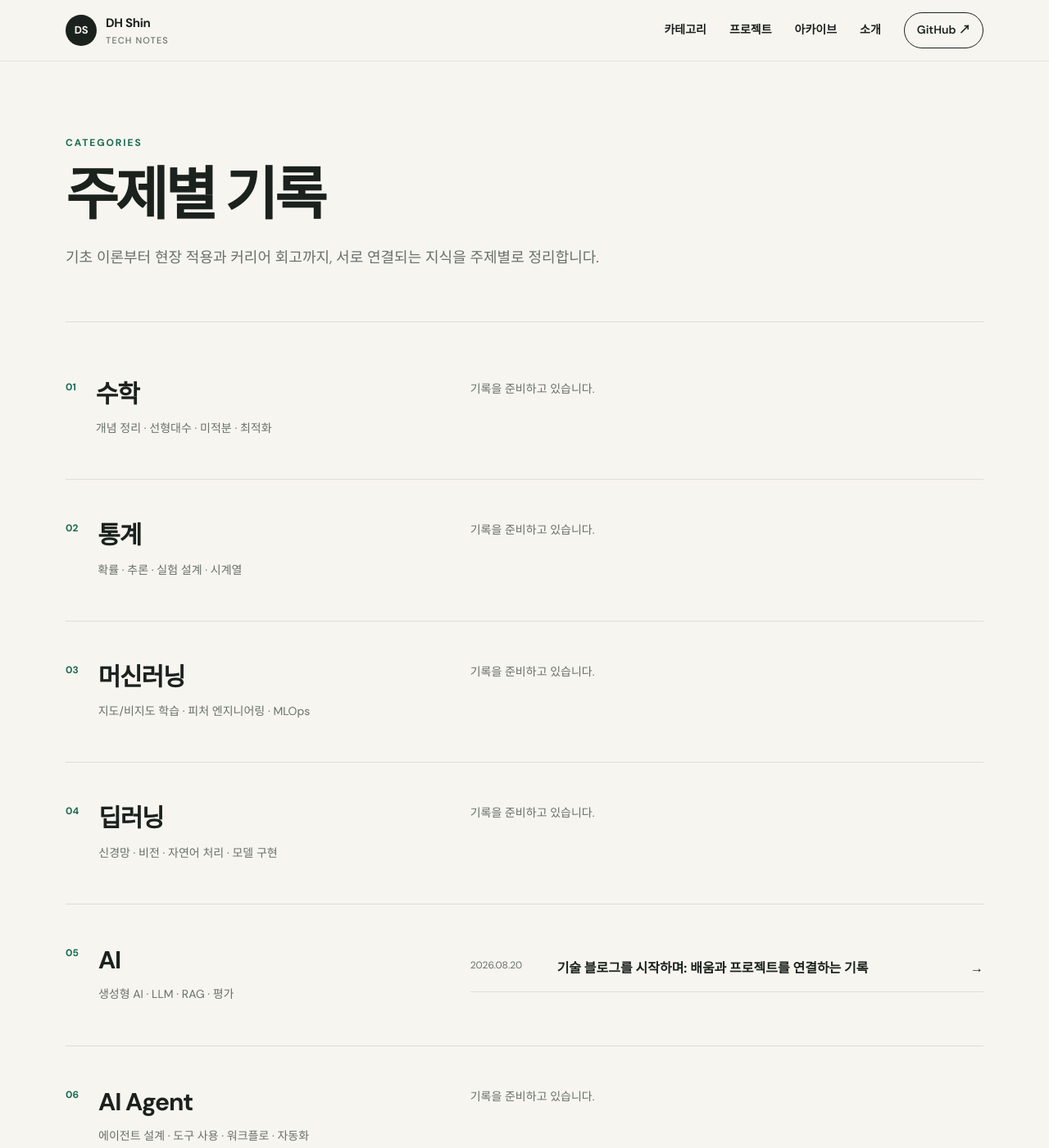
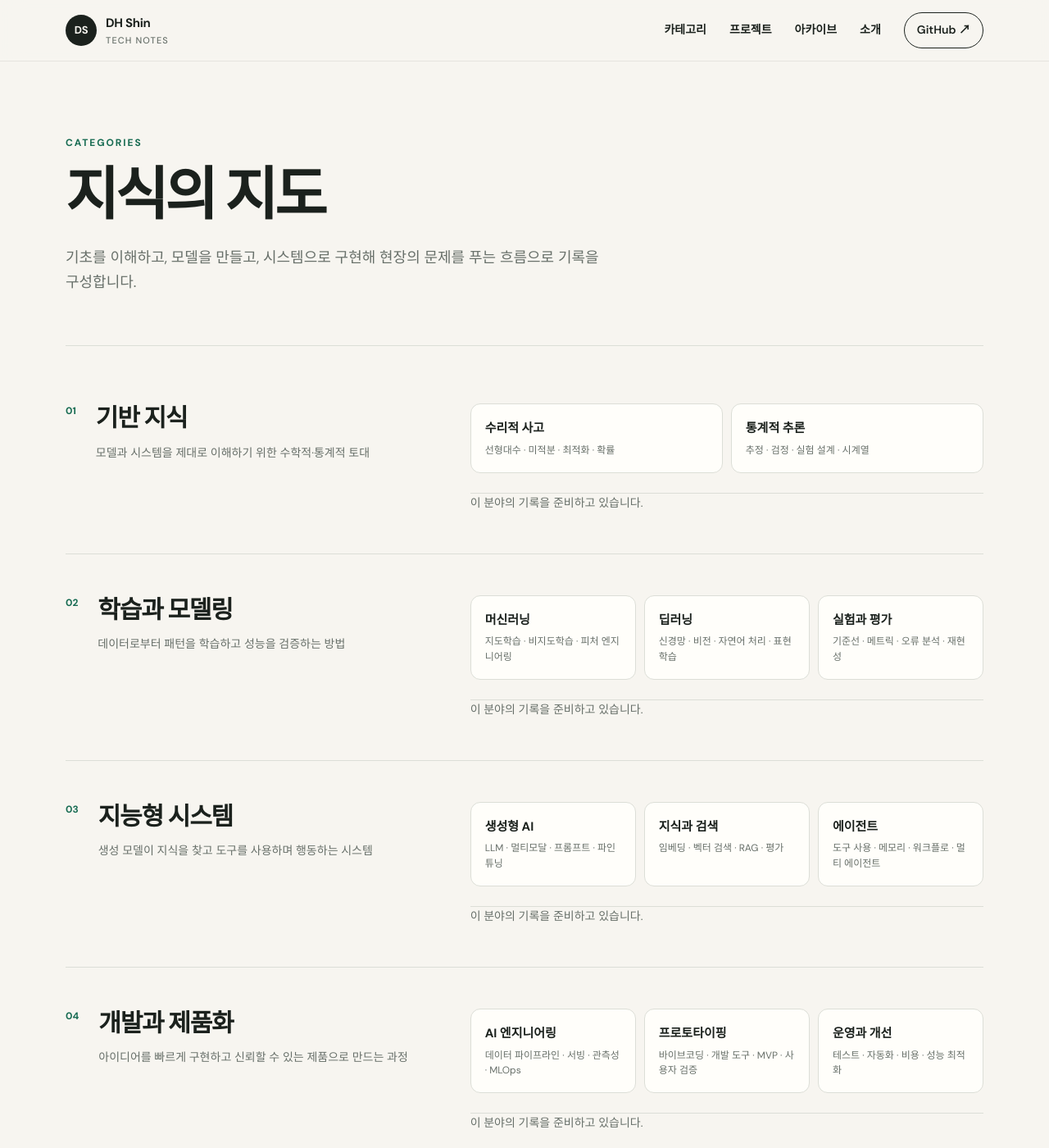
Before and after one commit to dhshin96/dhshin96.github.io, a Jekyll site: the page built from categories.md, in a window 1280 px wide and 1400 px high. Shown: the whole window at 82% size. Built offline with Jekyll 4.4.1, drawn with Linux system fonts in a browser that asks for light colours; some of the changed text lies outside the part shown.

Commit message:
Restructure blog content taxonomy

```diff
--- a/_config.yml
+++ b/_config.yml
@@ -1,5 +1,5 @@
 title: "DH Shin · Tech Notes"
-description: "수학과 통계에서 AI Agent와 제조업 프로젝트까지, 배우고 만든 것을 기록합니다."
+description: "기반 지식에서 지능형 시스템과 산업 AI까지, 배우고 만든 것을 연결해 기록합니다."
 lang: ko-KR
 timezone: Asia/Seoul
 url: "https://dhshin96.github.io"
--- /dev/null
+++ b/_data/taxonomy.yml
@@ -0,0 +1,69 @@
+- id: foundations
+  name: 기반 지식
+  number: "01"
+  description: 모델과 시스템을 제대로 이해하기 위한 수학적·통계적 토대
+  children:
+    - name: 수리적 사고
+      topics: 선형대수 · 미적분 · 최적화 · 확률
+    - name: 통계적 추론
+      topics: 추정 · 검정 · 실험 설계 · 시계열
+
+- id: modeling
+  name: 학습과 모델링
+  number: "02"
+  description: 데이터로부터 패턴을 학습하고 성능을 검증하는 방법
+  children:
+    - name: 머신러닝
+      topics: 지도학습 · 비지도학습 · 피처 엔지니어링
+    - name: 딥러닝
+      topics: 신경망 · 비전 · 자연어 처리 · 표현 학습
+    - name: 실험과 평가
+      topics: 기준선 · 메트릭 · 오류 분석 · 재현성
+
+- id: intelligent-systems
+  name: 지능형 시스템
+  number: "03"
+  description: 생성 모델이 지식을 찾고 도구를 사용하며 행동하는 시스템
+  children:
+    - name: 생성형 AI
+      topics: LLM · 멀티모달 · 프롬프트 · 파인튜닝
+    - name: 지식과 검색
+      topics: 임베딩 · 벡터 검색 · RAG · 평가
+    - name: 에이전트
+      topics: 도구 사용 · 메모리 · 워크플로 · 멀티 에이전트
+
+- id: engineering
+  name: 개발과 제품화
+  number: "04"
+  description: 아이디어를 빠르게 구현하고 신뢰할 수 있는 제품으로 만드는 과정
+  children:
+    - name: AI 엔지니어링
+      topics: 데이터 파이프라인 · 서빙 · 관측성 · MLOps
+    - name: 프로토타이핑
+      topics: 바이브코딩 · 개발 도구 · MVP · 사용자 검증
+    - name: 운영과 개선
+      topics: 테스트 · 자동화 · 비용 · 성능 최적화
+
+- id: industrial-ai
+  name: 산업 AI
+  number: "05"
+  description: 제조 현장의 데이터와 제약 조건을 반영한 문제 해결
+  children:
+    - name: 품질 지능화
+      topics: 비전 검사 · 이상 탐지 · 불량 원인 분석
+    - name: 설비 지능화
+      topics: 상태 진단 · 예지보전 · 센서 데이터
+    - name: 공정 지능화
+      topics: 공정 최적화 · 수요 예측 · 의사결정 지원
+
+- id: projects-growth
+  name: 프로젝트와 성장
+  number: "06"
+  description: 실제로 만든 것과 일하며 배운 것을 증거 중심으로 정리한 기록
+  children:
+    - name: 프로젝트 로그
+      topics: 개인 프로젝트 · 설계 · 구현 · 배포 · 회고
+    - name: 업무 사례
+      topics: 문제 정의 · 협업 · 개선 · 비즈니스 임팩트
+    - name: 커리어 노트
+      topics: 포트폴리오 · 이직 준비 · 역량 지도 · 학습 회고
--- a/_posts/2026-08-20-welcome.md
+++ b/_posts/2026-08-20-welcome.md
@@ -1,9 +1,9 @@
 ---
 title: "기술 블로그를 시작하며: 배움과 프로젝트를 연결하는 기록"
 date: 2026-08-20 09:00:00 +0900
-categories: [AI, 커리어·프로젝트]
+categories: [프로젝트와 성장]
 tags: [blog, portfolio, learning]
-description: "수학과 통계부터 AI Agent와 제조업 프로젝트까지, 이 블로그에 담을 기록의 방향을 소개합니다."
+description: "기반 지식에서 지능형 시스템과 산업 AI까지, 이 블로그에 담을 기록의 구조를 소개합니다."
 reading_time: 3
 ---
 
@@ -11,14 +11,14 @@ reading_time: 3
 
 배운 개념은 직접 설명할 때 비로소 빈틈이 보이고, 프로젝트는 선택의 이유와 시행착오를 남길 때 다음 경험의 자산이 됩니다. 이 블로그는 공부한 내용을 단순히 요약하는 공간을 넘어, **이론이 실제 문제 해결로 이어지는 과정**을 축적하기 위해 만들었습니다.
 
-## 다룰 주제
+## 기록의 구조
 
-- 수학과 통계의 핵심 개념 및 직관
-- 머신러닝·딥러닝 모델의 원리와 구현
-- 생성형 AI, RAG, 평가와 AI Agent 시스템
-- 바이브코딩을 활용한 빠른 프로토타이핑
-- 제조업 데이터와 현장 문제를 다루는 개인 프로젝트
-- 공개 가능한 업무 경험과 이직 포트폴리오 프로젝트
+- **기반 지식**: 수리적 사고와 통계적 추론
+- **학습과 모델링**: 머신러닝·딥러닝과 실험·평가
+- **지능형 시스템**: 생성형 AI, 지식 검색, 에이전트
+- **개발과 제품화**: AI 엔지니어링, 프로토타이핑, 운영
+- **산업 AI**: 제조 현장의 품질·설비·공정 지능화
+- **프로젝트와 성장**: 개인·업무 프로젝트와 커리어 회고
 
 ## 글을 쓰는 방식
 
--- a/assets/css/style.css
+++ b/assets/css/style.css
@@ -79,6 +79,12 @@ img { max-width: 100%; }
 .category-title > span { color: var(--accent); font-size: 12px; font-weight: 700; }
 .category-title h2 { margin: -7px 0 6px; font-size: 30px; letter-spacing: -.04em; }
 .category-title p, .coming-soon { margin: 0; color: var(--muted); font-size: 14px; }
+.category-content { min-width: 0; }
+.subtopic-grid { display: grid; grid-template-columns: repeat(auto-fit, minmax(160px, 1fr)); gap: 10px; margin-bottom: 24px; }
+.subtopic { padding: 17px; background: var(--surface); border: 1px solid var(--line); border-radius: 12px; }
+.subtopic strong { display: block; margin-bottom: 5px; font-size: 15px; }
+.subtopic p { margin: 0; color: var(--muted); font-size: 12px; line-height: 1.55; }
+.category-posts { border-top: 1px solid var(--line); }
 .category-posts a { display: grid; grid-template-columns: 90px 1fr auto; gap: 16px; padding: 15px 0; border-bottom: 1px solid var(--line); }
 .category-posts time { color: var(--muted); font-size: 12px; }
 .project-section { padding: 70px 0 100px; }
@@ -155,6 +161,7 @@ img { max-width: 100%; }
   .section { padding: 60px 0; }
   .section-heading h2 { font-size: 31px; }
   .topic-grid, .project-board, .guide-grid { grid-template-columns: 1fr; }
+  .subtopic-grid { grid-template-columns: 1fr; }
   .topic-card { min-height: 180px; }
   .post-row { grid-template-columns: 1fr auto; }
   .post-row time { grid-column: 1 / -1; }
--- a/categories.md
+++ b/categories.md
@@ -5,25 +5,33 @@ permalink: /categories/
 ---
 <section class="page-hero container">
   <p class="eyebrow">CATEGORIES</p>
-  <h1>주제별 기록</h1>
-  <p>기초 이론부터 현장 적용과 커리어 회고까지, 서로 연결되는 지식을 주제별로 정리합니다.</p>
+  <h1>지식의 지도</h1>
+  <p>기초를 이해하고, 모델을 만들고, 시스템으로 구현해 현장의 문제를 푸는 흐름으로 기록을 구성합니다.</p>
 </section>
 
 <section class="container category-sections">
-{% assign category_list = "수학|개념 정리 · 선형대수 · 미적분 · 최적화,통계|확률 · 추론 · 실험 설계 · 시계열,머신러닝|지도/비지도 학습 · 피처 엔지니어링 · MLOps,딥러닝|신경망 · 비전 · 자연어 처리 · 모델 구현,AI|생성형 AI · LLM · RAG · 평가,AI Agent|에이전트 설계 · 도구 사용 · 워크플로 · 자동화,바이브코딩|프로토타이핑 · 개발 도구 · 제품화 · 회고,제조업|공정 최적화 · 예지보전 · 품질 · 비전 검사,커리어·프로젝트|개인 프로젝트 · 회사 경험 · 포트폴리오 · 이직 준비" | split: "," %}
-{% for item in category_list %}
-  {% assign c = item | split: "|" %}
-  <article class="category-block" id="{{ c[0] | slugify }}">
-    <div class="category-title"><span>{{ forloop.index | prepend: '0' }}</span><div><h2>{{ c[0] }}</h2><p>{{ c[1] }}</p></div></div>
-    <div class="category-posts">
-      {% assign matched = false %}
-      {% for post in site.posts %}
-        {% if post.categories contains c[0] %}
-          {% assign matched = true %}
-          <a href="{{ post.url | relative_url }}"><time>{{ post.date | date: '%Y.%m.%d' }}</time><strong>{{ post.title }}</strong><span>→</span></a>
-        {% endif %}
-      {% endfor %}
-      {% unless matched %}<p class="coming-soon">기록을 준비하고 있습니다.</p>{% endunless %}
+{% for category in site.data.taxonomy %}
+  <article class="category-block" id="{{ category.id }}">
+    <div class="category-title">
+      <span>{{ category.number }}</span>
+      <div><h2>{{ category.name }}</h2><p>{{ category.description }}</p></div>
+    </div>
+    <div class="category-content">
+      <div class="subtopic-grid">
+        {% for child in category.children %}
+        <div class="subtopic"><strong>{{ child.name }}</strong><p>{{ child.topics }}</p></div>
+        {% endfor %}
+      </div>
+      <div class="category-posts">
+        {% assign matched = false %}
+        {% for post in site.posts %}
+          {% if post.categories contains category.name %}
+            {% assign matched = true %}
+            <a href="{{ post.url | relative_url }}"><time>{{ post.date | date: '%Y.%m.%d' }}</time><strong>{{ post.title }}</strong><span>→</span></a>
+          {% endif %}
+        {% endfor %}
+        {% unless matched %}<p class="coming-soon">이 분야의 기록을 준비하고 있습니다.</p>{% endunless %}
+      </div>
     </div>
   </article>
 {% endfor %}
```
Also changed, not shown: _drafts/post-template.md (+1 -1 lines), _drafts/project-template.md (+1 -1 lines), index.html (+5 -7 lines), README.md.
